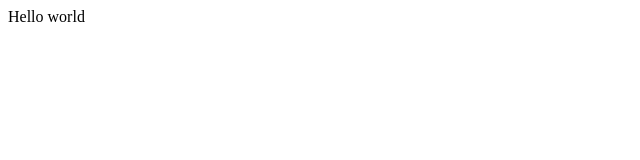
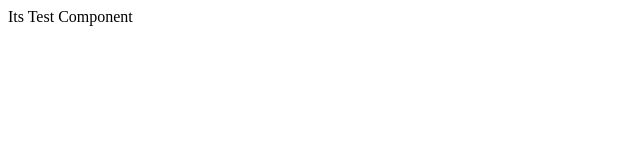
Before and after one commit to BombShellter/closethesky, a React (Create React App) app: page / in a window 1280 px wide. Shown: the top 160 px of the page, without its empty margins (0-640 px from the left). Built offline with nearby package versions, Linux system fonts and the light colour scheme.

Commit message:
create test Component

```diff
--- a/src/App.tsx
+++ b/src/App.tsx
@@ -1,7 +1,8 @@
 import React from "react";
+import TestComponent from "./Components/TestComponent";
 
 function App() {
-  return <div className="App">Hello world</div>;
+  return <TestComponent/>;
 }
 
 export default App;
--- /dev/null
+++ b/src/Components/TestComponent/TestComponent.tsx
@@ -0,0 +1,7 @@
+import React from "react";
+
+const TestComponent = () => {
+    return (<div>Its Test Component</div>)
+
+}
+export default TestComponent
--- /dev/null
+++ b/src/Components/TestComponent/index.tsx
@@ -0,0 +1 @@
+export {default} from "./TestComponent"
```
Also changed, not shown: 1 other file (tests, documents, lock files or other folders).
